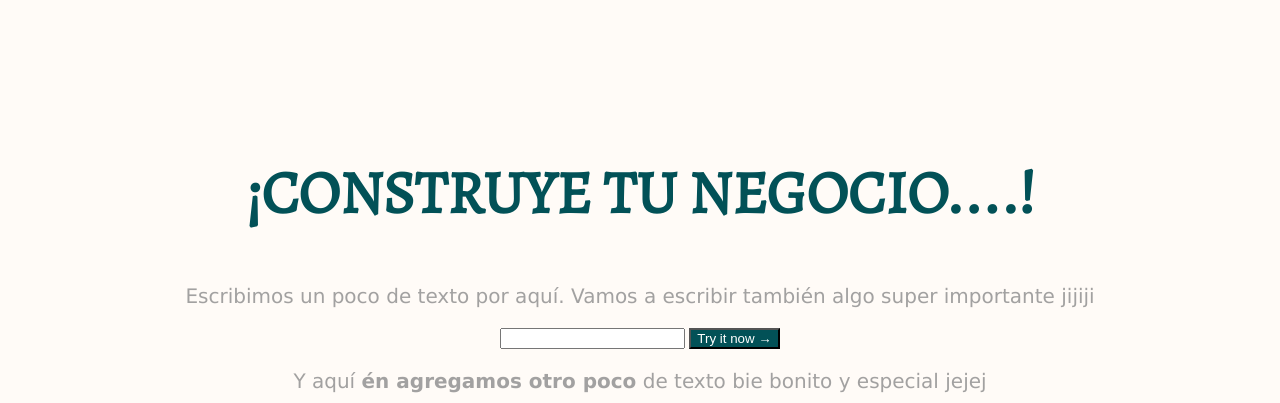
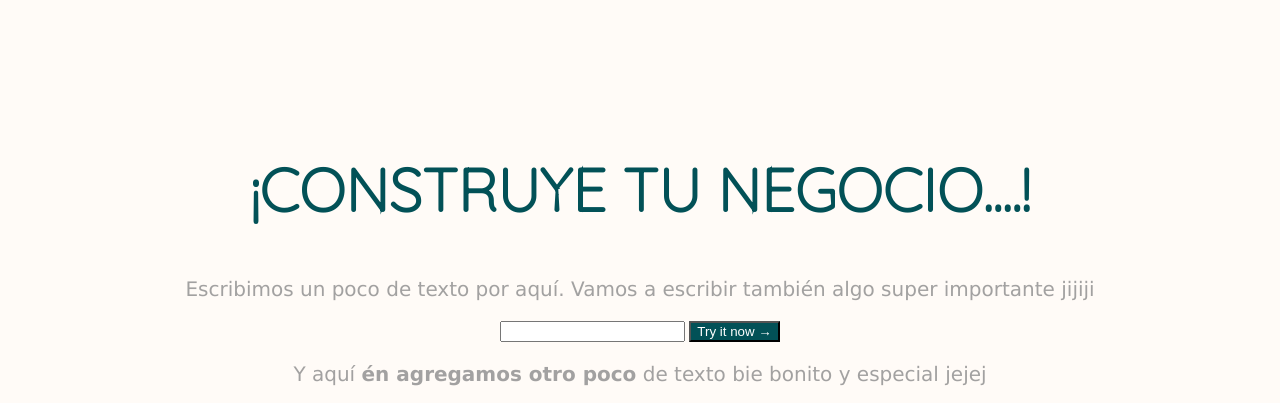
Before and after one commit to Anuel-Dev/BEDUPractica, a plain HTML site: page index.html in a window 1280 px wide. Shown: the part 133-536 px from the top of the page. Drawn offline with nearby package versions, Linux system fonts and the light colour scheme.

Commit message:
Modificaciones

```diff
--- a/styles.css
+++ b/styles.css
@@ -6,7 +6,7 @@ h1 {
   font-size: 60px;
   color: #025157;
   text-align: center;
-  font-family: 'Alegreya', serif;
+  font-family: 'Quicksand', sans-serif;
 }
 
 p {
```
